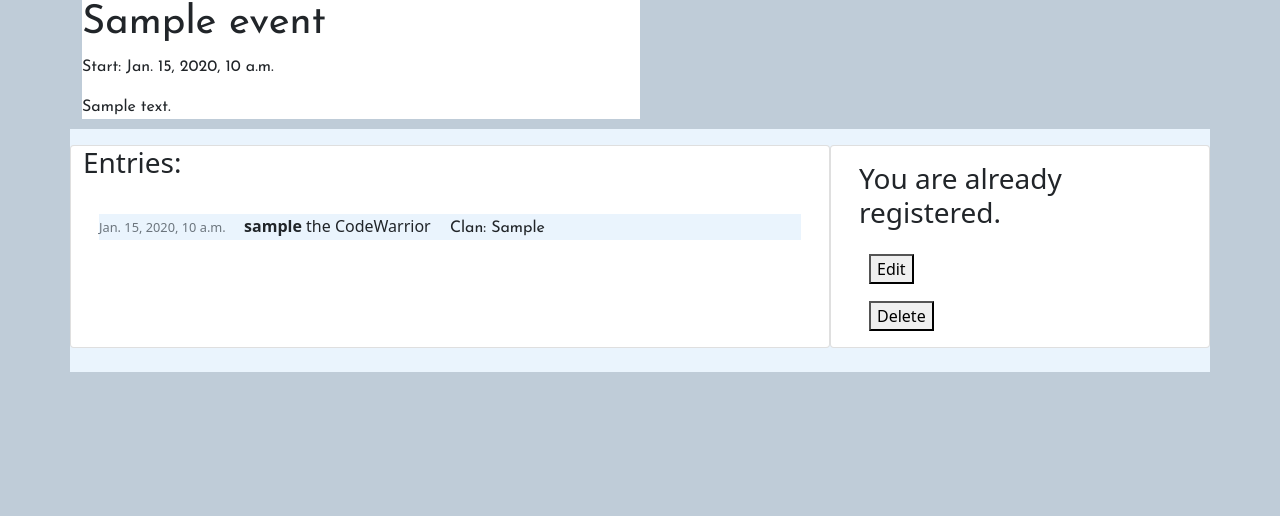
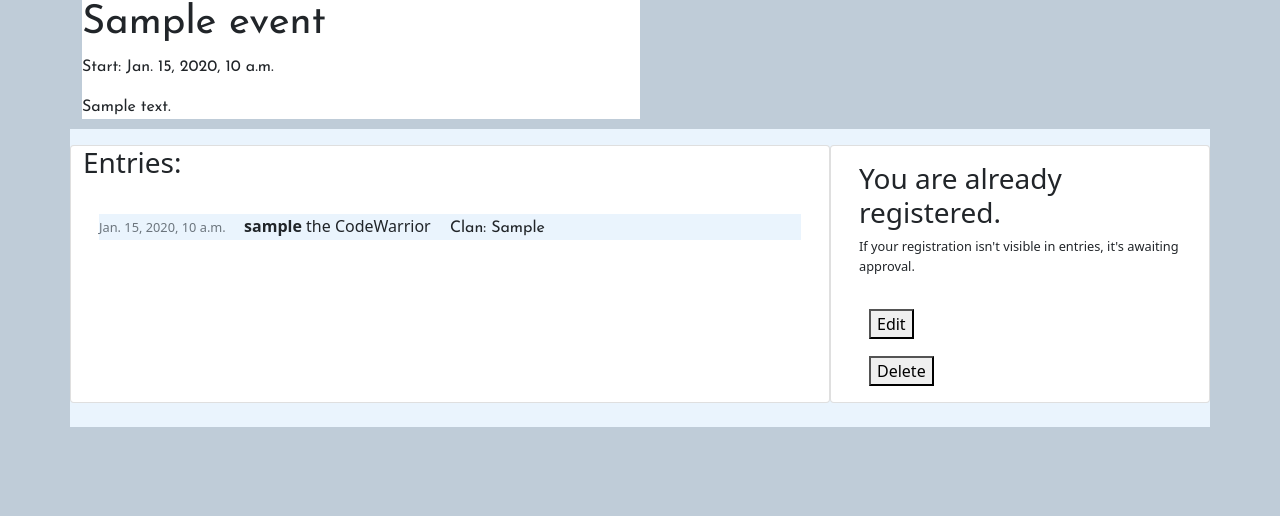
Before and after one commit to Karoskodev/Gameland, a Django app: a page that uses templates/event_detail.html in a window 1280 px wide. Shown: the part 102-618 px from the top of the page. Run offline with Django 3.2, Linux system fonts and the light colour scheme; a user stored in the database is signed in; tables that the repository leaves empty hold one stand-in row (values such as "Sample post"); some libraries are stand-ins or nearby versions.

Commit message:
add text in event_detail.html that inform user with actual event registration that his registration is awaiting approval if he cant see it in entries

```diff
--- a/static/css/style.css
+++ b/static/css/style.css
@@ -68,6 +68,10 @@ form > ul {
     font-size: 1.6rem;
 }
 
+#approv-msg {
+    font-size: 80%;
+}
+
 
 /* footer */
 
--- a/templates/event_detail.html
+++ b/templates/event_detail.html
@@ -58,8 +58,8 @@
 
                 {% if entry_exists %}
                 <h3>You are already registered.</h3>
+                <p id="approv-msg">If your registration isn't visible in entries, it's awaiting approval.</p>
 
-                {{ entry.user }}
 
                 <a href="{% url 'edit_entry' event=event.slug %}">
                     <button class="edit">Edit</button>
```
